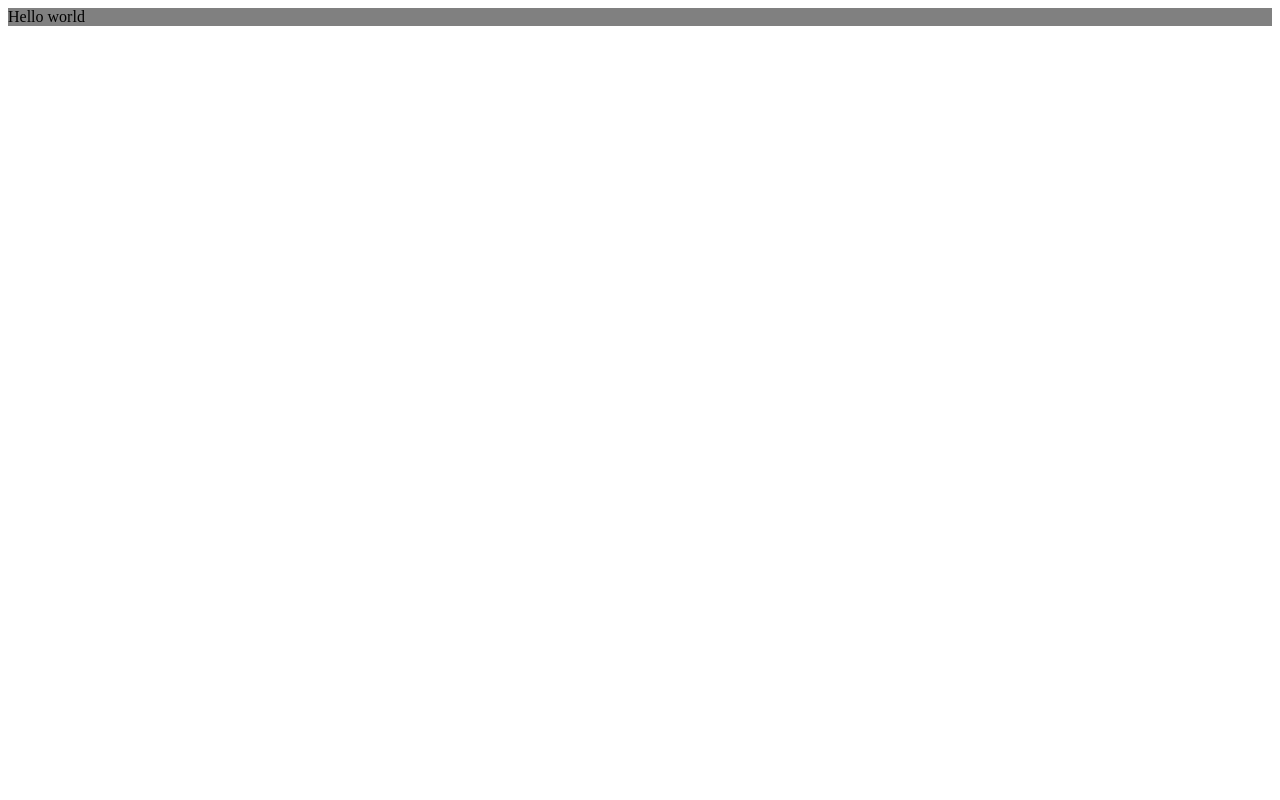
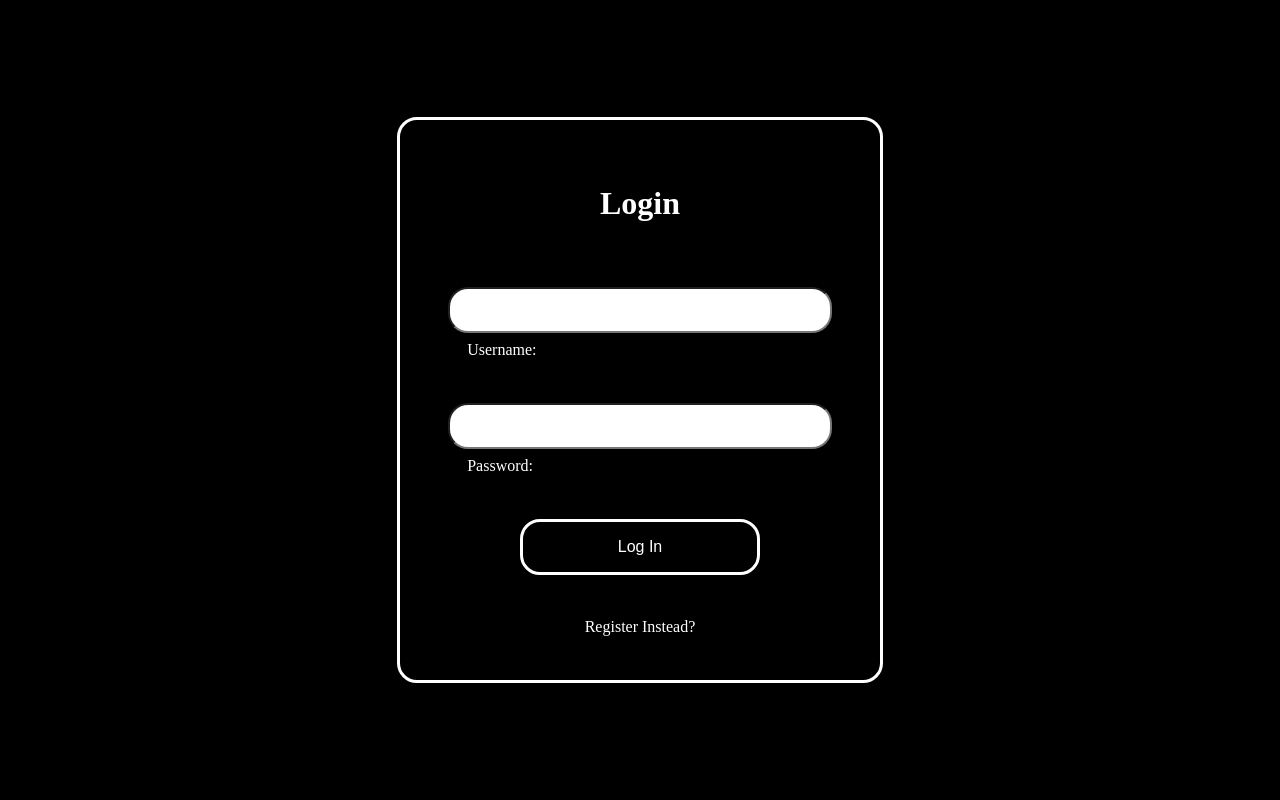
Before and after one commit to Jirho-BE/MIS-Event-Needs-Monitoring-System, a Django app: page / in a window 1280 px wide. Run offline with Django 5.2, Linux system fonts and the light colour scheme; some libraries are stand-ins or nearby versions.

Commit message:
Added a login and register page for SPA

```diff
--- a/static/app.js
+++ b/static/app.js
@@ -4,9 +4,13 @@ createApp({
   delimiters: ["[[", "]]"],
   setup() {
     const text = ref("Hello world");
+    const reg_or_log = ref(true); //true for login false for register
+    const authenticated = ref(false); //false by default to make the user login or register an account
 
     return {
       text,
+      reg_or_log,
+      authenticated,
     };
   },
 }).mount("#app");
--- a/static/style.css
+++ b/static/style.css
@@ -1,3 +1,106 @@
-.app-box {
-  background-color: gray;
+html,
+body {
+  margin: 0;
+  padding: 0;
+  height: 100vh;
+  width: 100vw;
 }
+
+body {
+  background-color: black;
+  display: flex;
+  flex-direction: column;
+  align-items: center;
+  justify-content: center;
+}
+
+.app-box label,
+h1 {
+  color: white;
+}
+
+.auth-box {
+  display: flex;
+  flex-direction: column;
+  border: 3px;
+  border-color: white;
+  border-style: solid;
+  align-self: center;
+  justify-self: center;
+  width: clamp(30vh, 60vh, 70vh);
+  height: clamp(40vh, 70vh, 80vh);
+  border-radius: 20px;
+  align-items: center;
+  justify-content: space-evenly;
+  transition: all 0.5s ease-in;
+}
+
+.auth-box button {
+  width: 50%;
+  height: 10%;
+  background-color: black;
+  border: 3px;
+  border-style: solid;
+  border-color: white;
+  border-radius: 20px;
+  color: white;
+  font-size: clamp(1vh, 2vh, 3vh);
+}
+
+.auth-box button:hover {
+  background-color: white;
+  border-color: grey;
+  color: black;
+  transition: background-color 0.5s;
+  cursor: pointer;
+}
+
+.auth-box button:active {
+  background-color: white;
+  border-color: white;
+  color: black;
+}
+
+.auth-box a {
+  color: white;
+}
+
+.auth-box a:hover {
+  cursor: pointer;
+}
+
+.auth-input-fields {
+  display: flex;
+  flex-direction: column;
+  width: 80%;
+  gap: 1vh;
+}
+
+.auth-input-fields input {
+  height: 5vh;
+  font-size: clamp(1vh, 2vh, 3vh);
+  border-radius: 20px;
+  padding-left: 5%;
+}
+
+.auth-input-fields label {
+  margin-left: 5%;
+}
+
+@keyframes popIn {
+  0% {
+    opacity: 0;
+    transform: scale(0.85);
+  }
+  70% {
+    transform: scale(1.03);
+  }
+  100% {
+    opacity: 1;
+    transform: scale(1);
+  }
+}
+
+.pop-effect {
+  animation: popIn 0.25s;
+}
--- a/templates/index.html
+++ b/templates/index.html
@@ -10,7 +10,36 @@
   </head>
   <body>
     <div id="app" class="app-box">
-      <label>[[ text ]]</label>
+      <div v-if="!authenticated" class="authenticate">
+        <!-- FOR LOGGING IN (DEFAULT) -->
+        <div v-if="reg_or_log" class="auth-box pop-effect">
+          <h1>Login</h1>
+          <div class="auth-input-fields"><input /><label>Username:</label></div>
+          <div class="auth-input-fields">
+            <input type="password" />
+            <label>Password:</label>
+          </div>
+          <button>Log In</button>
+          <a @click="reg_or_log = !reg_or_log">Register Instead?</a>
+        </div>
+        <!-- FOR REGISTERING -->
+        <div v-else class="auth-box pop-effect">
+          <h1>Register</h1>
+          <div class="auth-input-fields"><input /><label>Username:</label></div>
+          <div class="auth-input-fields">
+            <input type="password" />
+            <label>Password:</label>
+          </div>
+          <div class="auth-input-fields">
+            <input type="password" />
+            <label>Re-type password:</label>
+          </div>
+          <button>Create Account</button>
+          <a @click="reg_or_log = !reg_or_log">Login Instead?</a>
+        </div>
+      </div>
+
+      <div v-else></div>
     </div>
 
     <script src="{% static '/app.js' %}"></script>
```
